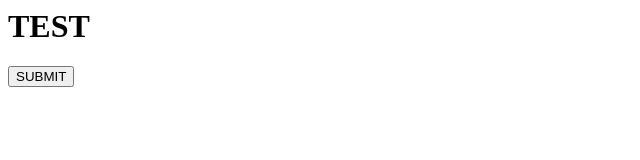
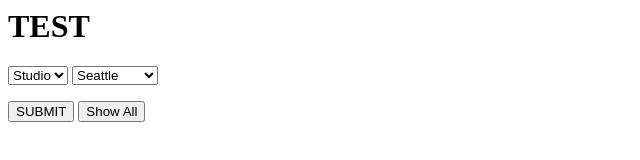
Before and after one commit to bmason8/apartment-listing, a plain HTML site: page claudia_index.html in a window 1280 px wide. Shown: the whole page, without its empty margins (0-640 px from the left). Drawn offline with nearby package versions, Linux system fonts and the light colour scheme.

Commit message:
adding test HTML page

```diff
--- a/claudia_index.html
+++ b/claudia_index.html
@@ -6,9 +6,19 @@
   <body>
     <div>
       <h1>TEST</h1>
+      <select id="bed">
+        <option value="bed">Studio</option>
+        <option value="bed">1 bed</option>
+      </select>
+      <select id="locations">
+        <option value="location">Seattle</option>
+        <option value="location">Renton</option>
+        <option value="location">Capitol Hill</option>
+      </select>
       <ul id="properties">
       </ul>
       <button id="list">SUBMIT</button>
+      <button id="show_all">Show All</button>
     </div>
     <script src="http://code.jquery.com/jquery-1.11.2.min.js"></script>
     <script src="js/listing.js"></script>
```
